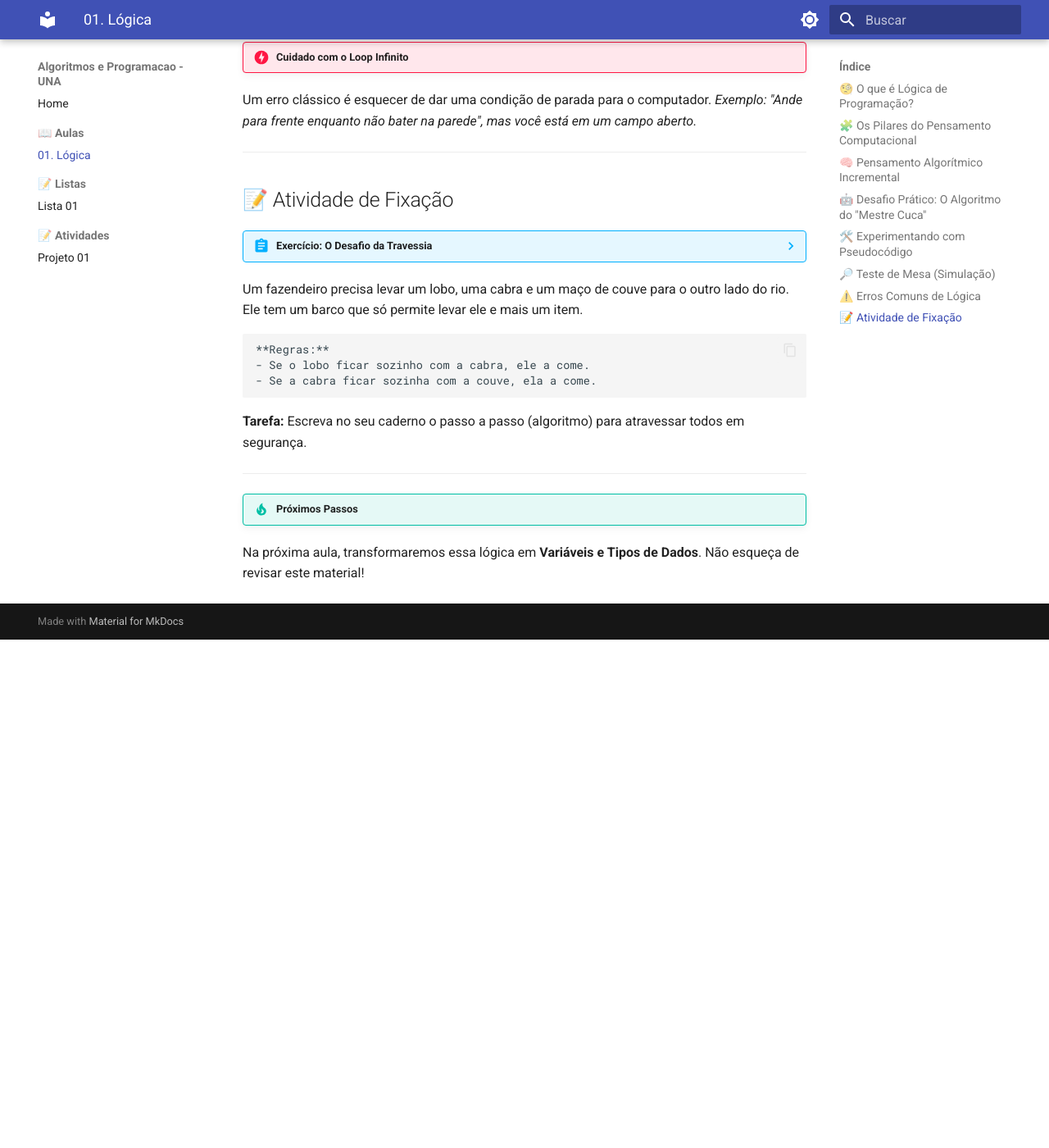
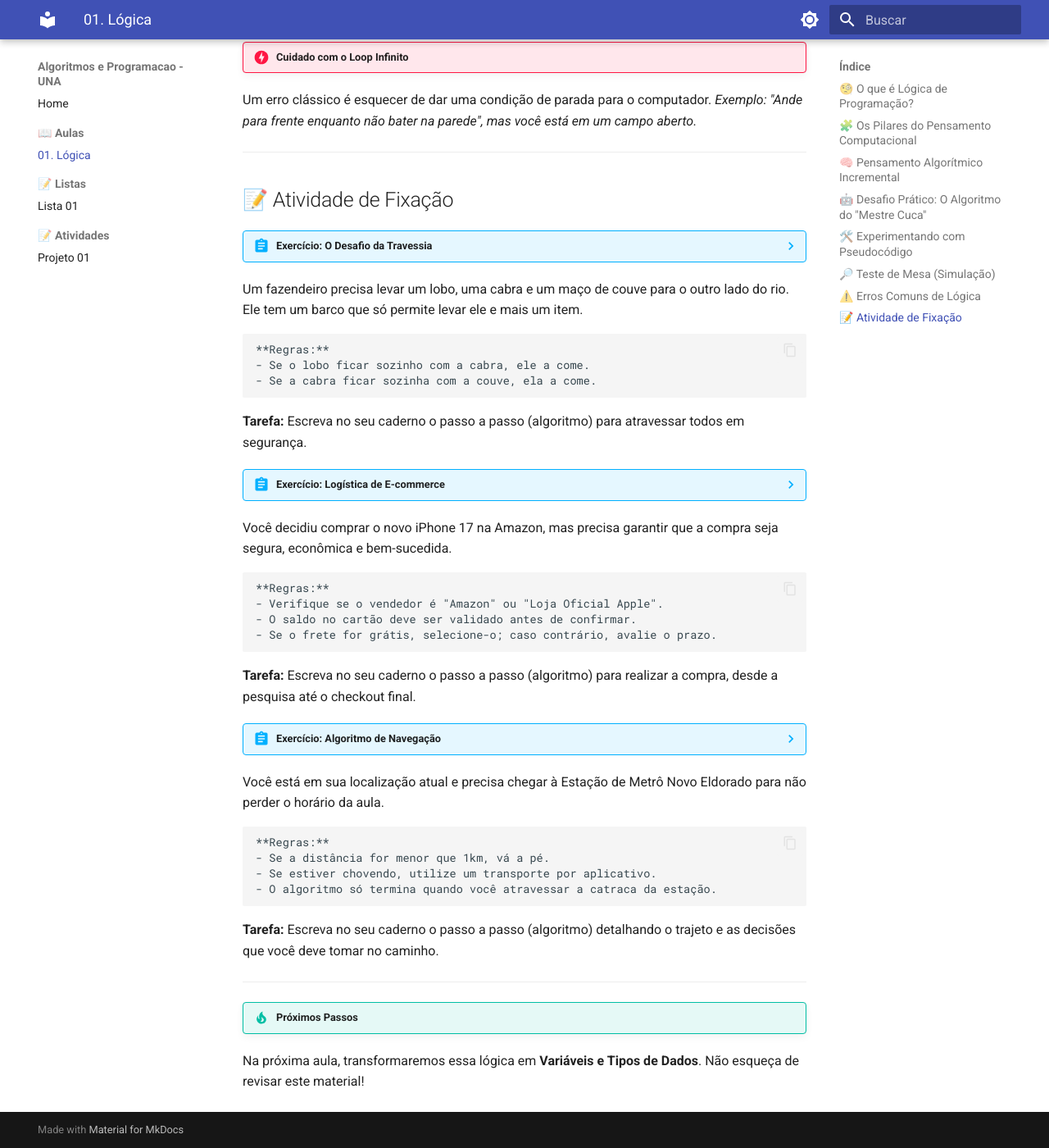
Before and after one commit to danhpaiva/una-algprog-mkdocs-202601, an MkDocs documentation site: the page built from docs/aulas/01-logica.md, in a window 1280 px wide and 1400 px high, scrolled down 2221 px. Shown: the whole window at 82% size. Built offline with MkDocs 1.6.1 and Material for MkDocs 9.7.7, drawn with Linux system fonts in a browser that asks for light colours; before the commit the page ends 3001 px from its top, so only the background shows below that.

Commit message:
feat: alteracoes para aula 01

````diff
--- a/docs/aulas/01-logica.md
+++ b/docs/aulas/01-logica.md
@@ -120,6 +120,30 @@ Ele tem um barco que só permite levar ele e mais um item.
 
 **Tarefa:** Escreva no seu caderno o passo a passo (algoritmo) para atravessar todos em segurança.
 
+??? abstract "Exercício: Logística de E-commerce"
+Você decidiu comprar o novo iPhone 17 na Amazon, mas precisa garantir que a compra seja segura, econômica e bem-sucedida.
+
+```
+**Regras:**
+- Verifique se o vendedor é "Amazon" ou "Loja Oficial Apple".
+- O saldo no cartão deve ser validado antes de confirmar.
+- Se o frete for grátis, selecione-o; caso contrário, avalie o prazo.
+```
+
+**Tarefa:** Escreva no seu caderno o passo a passo (algoritmo) para realizar a compra, desde a pesquisa até o checkout final.
+
+??? abstract "Exercício: Algoritmo de Navegação"
+Você está em sua localização atual e precisa chegar à Estação de Metrô Novo Eldorado para não perder o horário da aula.
+
+```
+**Regras:**
+- Se a distância for menor que 1km, vá a pé.
+- Se estiver chovendo, utilize um transporte por aplicativo.
+- O algoritmo só termina quando você atravessar a catraca da estação.
+```
+
+**Tarefa:** Escreva no seu caderno o passo a passo (algoritmo) detalhando o trajeto e as decisões que você deve tomar no caminho.
+
 ---
 
 !!! tip "Próximos Passos"
````
Also changed, not shown: docs/index.md (+7 -4 lines).
